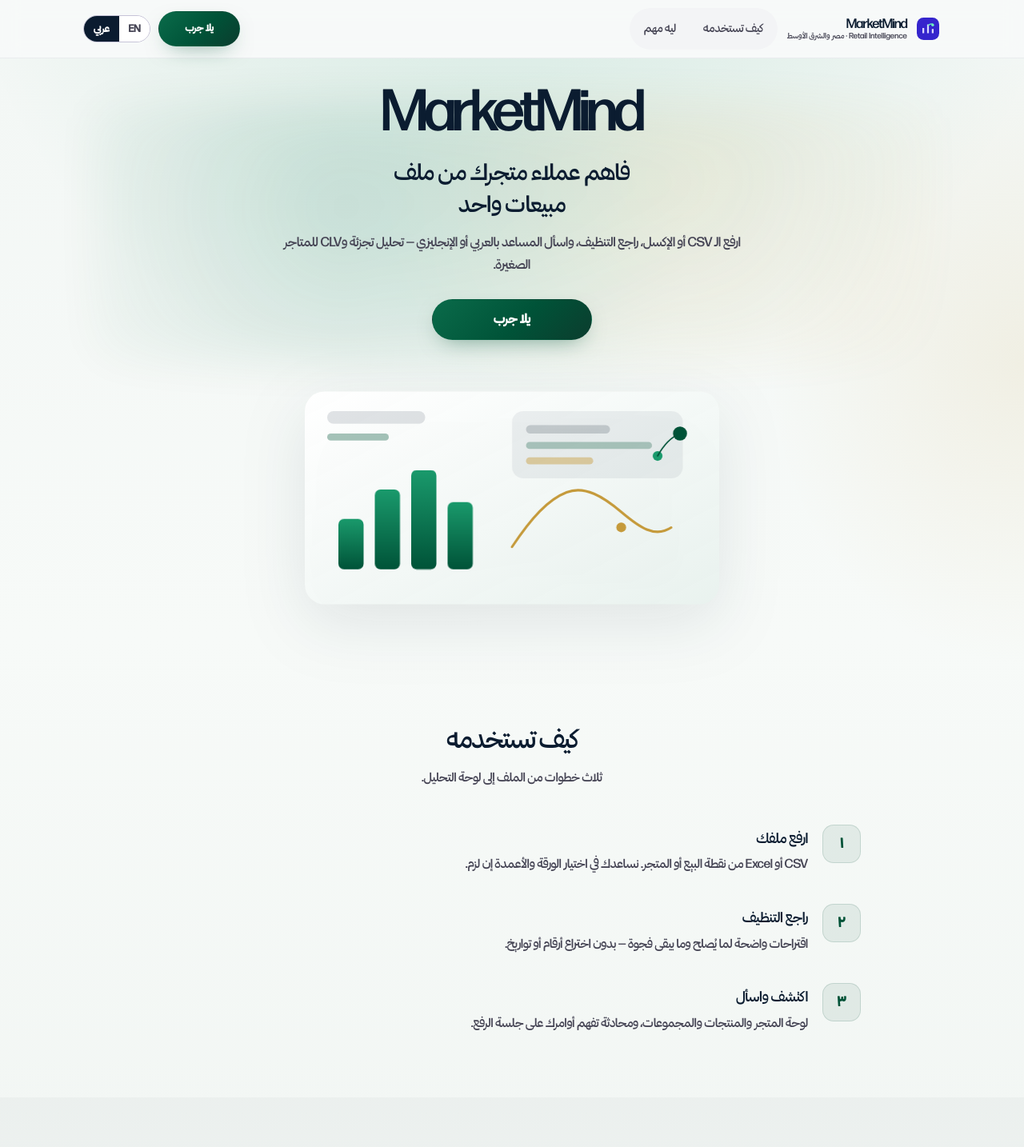
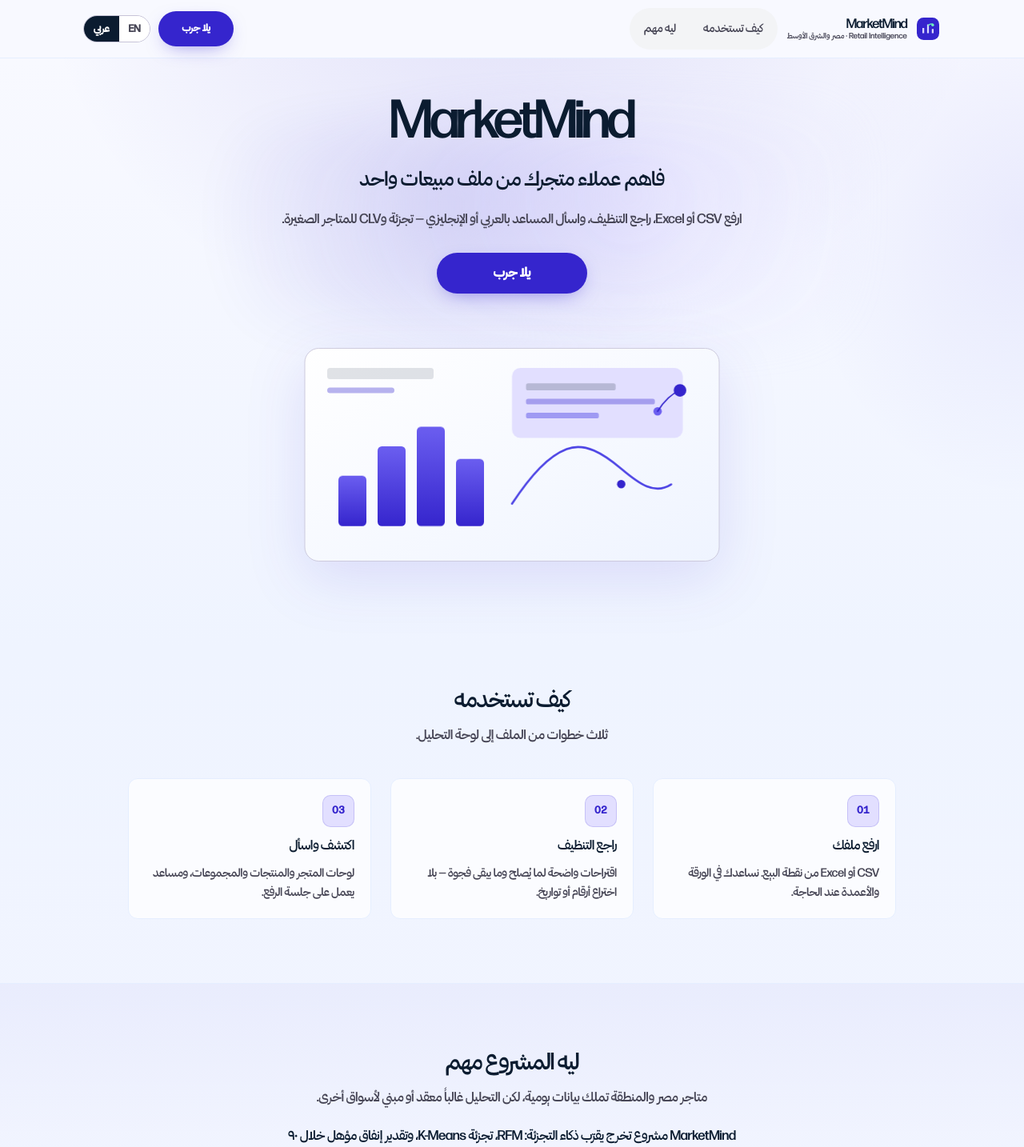
Before and after one commit to joeali12/MarketMind, a Next.js app in the folder web/: page / in a window 1280 px wide. Shown: the top 1434 px of the page at 80% size. Built offline with nearby package versions, Linux system fonts and the light colour scheme.

Commit message:
Restyle landing to MarketMind indigo brand.
Replace the mint/green hero with product blue tokens, fix type
hierarchy and geometric spacing, keep يلا جرب → /upload bilingual.

```diff
--- a/web/src/app/globals.css
+++ b/web/src/app/globals.css
@@ -1744,59 +1744,62 @@ th {
   margin-bottom: 2px;
 }
 
-/* —— Product landing (brand-first entry) —— */
+/* —— Product landing (indigo/blue brand · Swiss geometric) —— */
 .btn-cta {
-  background: linear-gradient(135deg, #0a6b4a 0%, #005338 55%, #0b3d2e 100%);
+  background: var(--indigo);
   color: var(--white);
   border-radius: var(--radius-btn);
-  padding-inline: 32px;
+  padding-inline: 28px;
   letter-spacing: 0.01em;
-  box-shadow: 0 10px 28px -12px rgba(0, 83, 56, 0.55);
+  box-shadow: 0 8px 24px -10px rgba(53, 37, 205, 0.55);
 }
 
 .btn-cta:hover:not(:disabled) {
-  background: linear-gradient(135deg, #12805a 0%, #006e4b 55%, #0a4f3a 100%);
+  background: var(--violet);
   color: var(--white);
 }
 
 .lang-chrome-landing {
-  background: rgba(247, 250, 248, 0.86);
-  border-bottom-color: rgba(11, 28, 48, 0.06);
+  background: rgba(248, 249, 255, 0.92);
+  border-bottom-color: var(--border-soft);
 }
 
 .lang-chrome-cta {
   text-decoration: none;
   white-space: nowrap;
+  font-family: var(--font-ar-display);
 }
 
 .landing {
+  --landing-space: 16px;
   position: relative;
   overflow: clip;
   background:
-    radial-gradient(ellipse 90% 55% at 50% -10%, rgba(26, 154, 108, 0.14), transparent 60%),
-    radial-gradient(ellipse 50% 40% at 100% 20%, rgba(197, 154, 59, 0.1), transparent 50%),
-    linear-gradient(180deg, #f3f7f5 0%, #f7faf8 38%, #eef3f0 100%);
+    radial-gradient(ellipse 80% 50% at 50% -8%, rgba(53, 37, 205, 0.12), transparent 58%),
+    radial-gradient(ellipse 40% 35% at 100% 12%, rgba(79, 70, 229, 0.08), transparent 55%),
+    linear-gradient(180deg, var(--bg) 0%, var(--sand) 42%, #f3f5ff 100%);
   color: var(--navy);
 }
 
 .landing-hero {
   position: relative;
-  min-height: min(92vh, 920px);
+  min-height: min(88vh, 860px);
   display: flex;
   align-items: center;
   justify-content: center;
-  padding: 32px 24px 48px;
+  padding: calc(var(--landing-space) * 2.5) calc(var(--landing-space) * 1.5)
+    calc(var(--landing-space) * 3);
   text-align: center;
 }
 
 .landing-hero-glow {
   position: absolute;
-  inset: 8% 10% auto;
-  height: 42%;
+  inset: 12% 18% auto;
+  height: 36%;
   background:
-    radial-gradient(circle at 30% 40%, rgba(0, 110, 75, 0.16), transparent 55%),
-    radial-gradient(circle at 70% 30%, rgba(197, 154, 59, 0.12), transparent 50%);
-  filter: blur(28px);
+    radial-gradient(circle at 40% 45%, rgba(53, 37, 205, 0.14), transparent 58%),
+    radial-gradient(circle at 68% 35%, rgba(226, 223, 255, 0.7), transparent 52%);
+  filter: blur(32px);
   pointer-events: none;
   animation: landing-glow 8s ease-in-out infinite alternate;
 }
@@ -1804,17 +1807,21 @@ th {
 .landing-hero-inner {
   position: relative;
   z-index: 1;
-  width: min(720px, 100%);
+  width: min(680px, 100%);
   margin: 0 auto;
+  display: flex;
+  flex-direction: column;
+  align-items: center;
+  gap: 0;
 }
 
 .landing-brand {
-  margin: 0 0 18px;
-  font-size: clamp(2.6rem, 9vw, 4.6rem);
-  line-height: 1;
-  letter-spacing: -0.04em;
+  margin: 0 0 calc(var(--landing-space) * 1.25);
+  font-size: clamp(2.75rem, 8vw, 4.25rem);
+  line-height: 1.05;
+  letter-spacing: -0.035em;
   color: var(--navy);
-  animation: landing-rise 620ms var(--ease-out) both;
+  animation: landing-rise 560ms var(--ease-out) both;
 }
 
 html[dir="ltr"] .landing-brand {
@@ -1828,97 +1835,111 @@ html[dir="rtl"] .landing-brand {
 }
 
 .landing-headline {
-  margin: 0 0 14px;
-  font-size: clamp(1.35rem, 3.6vw, 1.85rem);
-  line-height: 1.35;
+  margin: 0 0 var(--landing-space);
+  font-size: clamp(1.25rem, 2.8vw, 1.625rem);
+  line-height: 1.4;
   font-weight: 600;
   color: var(--navy);
-  max-width: 22ch;
-  margin-inline: auto;
-  animation: landing-rise 620ms var(--ease-out) 90ms both;
+  max-width: 34rem;
+  text-wrap: balance;
+  animation: landing-rise 560ms var(--ease-out) 80ms both;
 }
 
 .landing-support {
-  margin: 0 auto 28px;
-  max-width: 38rem;
+  margin: 0 0 calc(var(--landing-space) * 1.75);
+  max-width: 36rem;
   color: var(--muted);
-  font-size: 1.05rem;
+  font-size: 1.0625rem;
   line-height: 1.65;
-  animation: landing-rise 620ms var(--ease-out) 160ms both;
+  text-wrap: pretty;
+  animation: landing-rise 560ms var(--ease-out) 140ms both;
 }
 
 .landing-cta-row {
   display: flex;
   justify-content: center;
-  animation: landing-rise 620ms var(--ease-out) 230ms both;
+  animation: landing-rise 560ms var(--ease-out) 200ms both;
 }
 
 .landing-cta {
-  min-width: 200px;
-  font-size: 1.05rem;
+  min-width: 188px;
+  font-size: 1.0625rem;
+  font-family: var(--font-ar-display);
 }
 
 .landing-hero-visual {
-  margin-top: 40px;
-  animation: landing-rise 700ms var(--ease-out) 300ms both;
+  margin-top: calc(var(--landing-space) * 2.75);
+  width: 100%;
+  animation: landing-rise 640ms var(--ease-out) 260ms both;
 }
 
 .landing-visual {
   width: min(100%, 560px);
   height: auto;
+  aspect-ratio: 640 / 360;
   display: block;
   margin-inline: auto;
-  filter: drop-shadow(0 24px 40px rgba(11, 28, 48, 0.1));
+  filter: drop-shadow(0 20px 36px rgba(53, 37, 205, 0.12));
 }
 
 .landing-visual-bars rect {
   transform-origin: bottom center;
-  animation: landing-bar 900ms var(--ease-out) both;
+  animation: landing-bar 820ms var(--ease-out) both;
 }
 
 .landing-visual-bars rect:nth-child(1) {
-  animation-delay: 380ms;
+  animation-delay: 320ms;
 }
 .landing-visual-bars rect:nth-child(2) {
-  animation-delay: 460ms;
+  animation-delay: 400ms;
 }
 .landing-visual-bars rect:nth-child(3) {
-  animation-delay: 540ms;
+  animation-delay: 480ms;
 }
 .landing-visual-bars rect:nth-child(4) {
-  animation-delay: 620ms;
+  animation-delay: 560ms;
 }
 
 .landing-visual-line {
   stroke-dasharray: 280;
   stroke-dashoffset: 280;
-  animation: landing-draw 900ms var(--ease-out) 700ms both;
+  animation: landing-draw 820ms var(--ease-out) 640ms both;
 }
 
 .landing-section {
-  padding: 72px 24px;
+  padding: calc(var(--landing-space) * 5) calc(var(--landing-space) * 1.5);
 }
 
 .landing-section-inner {
-  max-width: 880px;
+  max-width: 960px;
   margin: 0 auto;
 }
 
+.landing-section-head {
+  margin-bottom: calc(var(--landing-space) * 2.5);
+  text-align: center;
+}
+
 .landing-section-title {
-  margin: 0 0 10px;
-  font-size: clamp(1.6rem, 3vw, 2.1rem);
-  letter-spacing: -0.02em;
+  margin: 0 0 calc(var(--landing-space) * 0.75);
+  font-size: clamp(1.5rem, 2.6vw, 1.875rem);
+  letter-spacing: -0.025em;
+  line-height: 1.2;
   text-align: center;
-  /* Clear sticky .lang-chrome (incl. wrapped mobile nav) on hash jumps */
   scroll-margin-top: calc(var(--header-h) + 48px);
 }
 
 .landing-section-lead {
-  margin: 0 auto 36px;
-  max-width: 36rem;
+  margin: 0 auto;
+  max-width: 34rem;
   text-align: center;
   color: var(--muted);
   line-height: 1.65;
+  font-size: 1.0625rem;
+}
+
+.landing-section-head .landing-section-lead {
+  margin-top: 0;
 }
 
 .landing-steps {
@@ -1926,92 +1947,106 @@ html[dir="rtl"] .landing-brand {
   margin: 0;
   padding: 0;
   display: grid;
-  gap: 20px;
-  counter-reset: none;
+  grid-template-columns: repeat(3, minmax(0, 1fr));
+  gap: calc(var(--landing-space) * 1.5);
 }
 
 .landing-step {
-  display: grid;
-  grid-template-columns: auto 1fr;
-  gap: 18px;
-  align-items: start;
-  padding: 8px 4px;
-  animation: landing-rise 560ms var(--ease-out) both;
+  display: flex;
+  flex-direction: column;
+  align-items: flex-start;
+  gap: calc(var(--landing-space) * 0.75);
+  padding: calc(var(--landing-space) * 1.25);
+  border: 1px solid var(--border-soft);
+  border-radius: var(--radius-sm);
+  background: rgba(255, 255, 255, 0.72);
+  animation: landing-rise 520ms var(--ease-out) both;
 }
 
 .landing-step:nth-child(1) {
   animation-delay: 40ms;
 }
 .landing-step:nth-child(2) {
-  animation-delay: 100ms;
+  animation-delay: 90ms;
 }
 .landing-step:nth-child(3) {
-  animation-delay: 160ms;
+  animation-delay: 140ms;
 }
 
 .landing-step-n {
-  width: 48px;
-  height: 48px;
-  border-radius: 14px;
+  width: 40px;
+  height: 40px;
+  border-radius: 10px;
   display: grid;
   place-items: center;
-  font-size: 1.15rem;
+  font-size: 0.8125rem;
   font-weight: 700;
-  color: var(--teal);
-  background: rgba(0, 83, 56, 0.08);
-  border: 1px solid rgba(0, 83, 56, 0.14);
+  letter-spacing: 0.02em;
+  color: var(--indigo);
+  background: var(--indigo-soft);
+  border: 1px solid rgba(53, 37, 205, 0.16);
+  font-variant-numeric: tabular-nums;
 }
 
 .landing-step h3 {
-  margin: 4px 0 6px;
-  font-size: 1.15rem;
+  margin: 0;
+  font-size: 1.0625rem;
+  line-height: 1.3;
+  letter-spacing: -0.01em;
 }
 
 .landing-step p {
   margin: 0;
   color: var(--muted);
   line-height: 1.6;
-  max-width: 42rem;
+  font-size: 0.9375rem;
 }
 
 .landing-why {
-  background: linear-gradient(180deg, rgba(11, 28, 48, 0.03), transparent);
+  background: linear-gradient(180deg, rgba(53, 37, 205, 0.04), transparent 70%);
+  border-block: 1px solid var(--border-soft);
 }
 
 .landing-why-inner {
-  max-width: 640px;
+  max-width: 40rem;
 }
 
 .landing-why-body {
-  margin: 0 auto;
+  margin: calc(var(--landing-space) * 1.25) auto 0;
   text-align: center;
   line-height: 1.7;
   color: var(--navy);
-  font-size: 1.05rem;
+  font-size: 1.0625rem;
+  max-width: 36rem;
 }
 
 .landing-final {
   text-align: center;
-  padding: 56px 24px 40px;
+  padding: calc(var(--landing-space) * 4) calc(var(--landing-space) * 1.5)
+    calc(var(--landing-space) * 2.5);
 }
 
 .landing-final h2 {
-  margin: 0 0 22px;
-  font-size: clamp(1.35rem, 3vw, 1.75rem);
+  margin: 0 0 calc(var(--landing-space) * 1.5);
+  font-size: clamp(1.25rem, 2.4vw, 1.625rem);
+  line-height: 1.3;
+  letter-spacing: -0.02em;
+  text-wrap: balance;
 }
 
 .landing-foot {
   margin: 0;
-  padding: 0 24px 48px;
+  padding: 0 calc(var(--landing-space) * 1.5) calc(var(--landing-space) * 3);
   text-align: center;
   color: var(--muted);
-  font-size: 0.85rem;
+  font-size: 0.8125rem;
+  line-height: 1.5;
 }
 
 @keyframes landing-rise {
   from {
     opacity: 0;
-    transform: translateY(16px);
+    transform: translateY(12px);
   }
   to {
     opacity: 1;
@@ -2021,19 +2056,19 @@ html[dir="rtl"] .landing-brand {
 
 @keyframes landing-glow {
   from {
-    opacity: 0.75;
+    opacity: 0.8;
     transform: scale(1);
   }
   to {
     opacity: 1;
-    transform: scale(1.04);
+    transform: scale(1.03);
   }
 }
 
 @keyframes landing-bar {
   from {
     opacity: 0;
-    transform: scaleY(0.35);
+    transform: scaleY(0.4);
   }
   to {
     opacity: 1;
@@ -2047,23 +2082,22 @@ html[dir="rtl"] .landing-brand {
   }
 }
 
+@media (max-width: 860px) {
+  .landing-steps {
+    grid-template-columns: 1fr;
+    max-width: 28rem;
+    margin-inline: auto;
+  }
+}
+
 @media (max-width: 640px) {
   .landing-hero {
     min-height: auto;
-    padding-top: 24px;
-  }
-
-  .landing-headline {
-    max-width: none;
+    padding-top: calc(var(--landing-space) * 1.5);
   }
 
   .landing-step {
-    gap: 14px;
-  }
-
-  .landing-step-n {
-    width: 42px;
-    height: 42px;
+    padding: var(--landing-space);
   }
 
   .lang-chrome-landing .lang-chrome-nav {
--- a/web/src/app/page.tsx
+++ b/web/src/app/page.tsx
@@ -8,59 +8,59 @@ const COPY = {
     brand: "MarketMind",
     headline: "فاهم عملاء متجرك من ملف مبيعات واحد",
     support:
-      "ارفع الـ CSV أو الإكسل، راجع التنظيف، واسأل المساعد بالعربي أو الإنجليزي — تحليل تجزئة وCLV للمتاجر الصغيرة.",
+      "ارفع CSV أو Excel، راجع التنظيف، واسأل المساعد بالعربي أو الإنجليزي — تجزئة وCLV للمتاجر الصغيرة.",
     cta: "يلا جرب",
     howTitle: "كيف تستخدمه",
     howLead: "ثلاث خطوات من الملف إلى لوحة التحليل.",
     steps: [
       {
-        n: "١",
+        n: "01",
         title: "ارفع ملفك",
-        body: "CSV أو Excel من نقطة البيع أو المتجر. نساعدك في اختيار الورقة والأعمدة إن لزم.",
+        body: "CSV أو Excel من نقطة البيع. نساعدك في الورقة والأعمدة عند الحاجة.",
       },
       {
-        n: "٢",
+        n: "02",
         title: "راجع التنظيف",
-        body: "اقتراحات واضحة لما يُصلح وما يبقى فجوة — بدون اختراع أرقام أو تواريخ.",
+        body: "اقتراحات واضحة لما يُصلح وما يبقى فجوة — بلا اختراع أرقام أو تواريخ.",
       },
       {
-        n: "٣",
+        n: "03",
         title: "اكتشف واسأل",
-        body: "لوحة المتجر والمنتجات والمجموعات، ومحادثة تفهم أوامرك على جلسة الرفع.",
+        body: "لوحات المتجر والمنتجات والمجموعات، ومساعد يعمل على جلسة الرفع.",
       },
     ],
     whyTitle: "ليه المشروع مهم",
     whyLead:
-      "متاجر مصر والمنطقة تملك بيانات يومية، لكن التحليل غالباً معقد أو مخصص لأسواق أخرى.",
+      "متاجر مصر والمنطقة تملك بيانات يومية، لكن التحليل غالباً معقد أو مبني لأسواق أخرى.",
     whyBody:
-      "MarketMind مشروع تخرج يقرّب ذكاء التجزئة: RFM وتجزئة K-Means وتقدير إنفاق مؤهل خلال ٩٠ يوماً — بواجهة ثنائية اللغة تبدأ من ملفك أنت.",
+      "MarketMind مشروع تخرج يقرّب ذكاء التجزئة: RFM، تجزئة K-Means، وتقدير إنفاق مؤهل خلال ٩٠ يوماً — بواجهة ثنائية اللغة تبدأ من ملفك.",
     finalTitle: "جاهز تجرب على بياناتك؟",
     finalCta: "يلا جرب",
-    foot: "مشروع تخرج · واجهة المنتج على Vercel · Streamlit للنسخة الأكاديمية فقط",
+    foot: "مشروع تخرج · المنتج على Vercel · Streamlit للنسخة الأكاديمية فقط",
   },
   en: {
     brand: "MarketMind",
     headline: "Understand your store’s customers from one sales file",
     support:
-      "Upload CSV or Excel, review cleaning, and chat in Arabic or English — segmentation and CLV built for SME retailers.",
-    cta: "Let’s try",
+      "Upload CSV or Excel, review cleaning, and chat in Arabic or English — segmentation and CLV for SME retailers.",
+    cta: "يلا جرب",
     howTitle: "How to use it",
     howLead: "Three steps from file to insight.",
     steps: [
       {
-        n: "1",
+        n: "01",
         title: "Upload your file",
         body: "CSV or Excel from POS or your store. We’ll help pick the sheet and columns when needed.",
       },
       {
-        n: "2",
+        n: "02",
         title: "Review cleaning",
         body: "Clear proposals for what to fix and what stays a gap — no invented IDs, dates, or quantities.",
       },
       {
-        n: "3",
+        n: "03",
         title: "Explore and ask",
-        body: "Store, products, and groups dashboards, plus an assistant that runs on your upload session.",
+        body: "Store, products, and groups dashboards, plus an assistant scoped to your upload session.",
       },
     ],
     whyTitle: "Why it matters",
@@ -69,7 +69,7 @@ const COPY = {
     whyBody:
       "MarketMind is a graduation product that brings retail intelligence closer: RFM, K-Means segments, and eligible spend in the next 90 days — bilingual UI that starts from your file.",
     finalTitle: "Ready to try it on your data?",
-    finalCta: "Let’s try",
+    finalCta: "يلا جرب",
     foot: "Graduation project · product UI on Vercel · Streamlit is academic PDF only",
   },
 } as const;
@@ -79,47 +79,49 @@ function LandingVisual() {
     <svg
       className="landing-visual"
       viewBox="0 0 640 360"
+      width={640}
+      height={360}
       role="img"
       aria-hidden
     >
       <defs>
         <linearGradient id="lv-panel" x1="0" y1="0" x2="1" y2="1">
-          <stop offset="0%" stopColor="#ffffff" stopOpacity="0.95" />
-          <stop offset="100%" stopColor="#e8f2ee" stopOpacity="0.9" />
+          <stop offset="0%" stopColor="#ffffff" />
+          <stop offset="100%" stopColor="#eff4ff" />
         </linearGradient>
         <linearGradient id="lv-bar" x1="0" y1="1" x2="0" y2="0">
-          <stop offset="0%" stopColor="#005338" />
-          <stop offset="100%" stopColor="#1a9a6c" />
+          <stop offset="0%" stopColor="#3525cd" />
+          <stop offset="100%" stopColor="#6b5ef0" />
         </linearGradient>
       </defs>
-      <rect x="24" y="28" width="592" height="304" rx="28" fill="url(#lv-panel)" />
-      <rect x="56" y="56" width="140" height="18" rx="9" fill="#0b1c30" opacity="0.12" />
-      <rect x="56" y="88" width="88" height="10" rx="5" fill="#005338" opacity="0.35" />
+      <rect x="24" y="28" width="592" height="304" rx="20" fill="url(#lv-panel)" stroke="#c7c4d8" strokeWidth="1" />
+      <rect x="56" y="56" width="152" height="16" rx="4" fill="#0b1c30" opacity="0.12" />
+      <rect x="56" y="84" width="96" height="8" rx="4" fill="#3525cd" opacity="0.35" />
       <g className="landing-visual-bars">
-        <rect x="72" y="210" width="36" height="72" rx="8" fill="url(#lv-bar)" opacity="0.55" />
-        <rect x="124" y="168" width="36" height="114" rx="8" fill="url(#lv-bar)" opacity="0.75" />
-        <rect x="176" y="140" width="36" height="142" rx="8" fill="url(#lv-bar)" />
-        <rect x="228" y="186" width="36" height="96" rx="8" fill="url(#lv-bar)" opacity="0.65" />
+        <rect x="72" y="210" width="40" height="72" rx="6" fill="url(#lv-bar)" opacity="0.45" />
+        <rect x="128" y="168" width="40" height="114" rx="6" fill="url(#lv-bar)" opacity="0.7" />
+        <rect x="184" y="140" width="40" height="142" rx="6" fill="url(#lv-bar)" />
+        <rect x="240" y="186" width="40" height="96" rx="6" fill="url(#lv-bar)" opacity="0.55" />
       </g>
       <path
         className="landing-visual-line"
         d="M320 250c28-42 52-68 78-78s52 6 78 28 48 38 72 22"
         fill="none"
-        stroke="#c59a3b"
-        strokeWidth="3.5"
+        stroke="#4f46e5"
+        strokeWidth="3"
         strokeLinecap="round"
       />
-      <circle cx="476" cy="222" r="7" fill="#c59a3b" />
-      <rect x="320" y="56" width="244" height="96" rx="16" fill="#0b1c30" opacity="0.06" />
-      <rect x="340" y="76" width="120" height="12" rx="6" fill="#0b1c30" opacity="0.18" />
-      <rect x="340" y="100" width="180" height="10" rx="5" fill="#005338" opacity="0.28" />
-      <rect x="340" y="122" width="96" height="10" rx="5" fill="#c59a3b" opacity="0.45" />
+      <circle cx="476" cy="222" r="6" fill="#3525cd" />
+      <rect x="320" y="56" width="244" height="100" rx="12" fill="#e2dfff" />
+      <rect x="340" y="78" width="128" height="10" rx="3" fill="#0b1c30" opacity="0.2" />
+      <rect x="340" y="100" width="184" height="8" rx="3" fill="#3525cd" opacity="0.35" />
+      <rect x="340" y="120" width="104" height="8" rx="3" fill="#4f46e5" opacity="0.45" />
       <g className="landing-visual-nodes">
-        <circle cx="560" cy="88" r="10" fill="#005338" />
-        <circle cx="528" cy="120" r="7" fill="#1a9a6c" />
+        <circle cx="560" cy="88" r="9" fill="#3525cd" />
+        <circle cx="528" cy="118" r="6" fill="#6b5ef0" />
         <path
-          d="M528 120c10-18 22-28 32-32"
-          stroke="#005338"
+          d="M528 118c10-16 22-26 32-30"
+          stroke="#3525cd"
           strokeWidth="2"
           fill="none"
           strokeLinecap="round"
@@ -157,20 +159,20 @@ export default function HomePage() {
 
       <section className="landing-section" aria-labelledby="how-title">
         <div className="landing-section-inner">
+          <header className="landing-section-head">
             <h2 id="how-title" className="landing-section-title">
               {t.howTitle}
             </h2>
             <p className="landing-section-lead">{t.howLead}</p>
+          </header>
           <ol className="landing-steps">
             {t.steps.map((step) => (
               <li key={step.n} className="landing-step">
                 <span className="landing-step-n" aria-hidden>
                   {step.n}
                 </span>
-                <div>
                 <h3>{step.title}</h3>
                 <p>{step.body}</p>
-                </div>
               </li>
             ))}
           </ol>
--- a/web/src/components/LangChrome.tsx
+++ b/web/src/components/LangChrome.tsx
@@ -80,7 +80,7 @@ export function LangChrome() {
           )}
           {onLanding && (
             <Link href="/upload" className="btn btn-cta btn-sm lang-chrome-cta">
-              {lang === "ar" ? "يلا جرب" : "Let’s try"}
+              يلا جرب
             </Link>
           )}
           <div className="lang-switch" role="group" aria-label="Language">
```
Lines whose indentation alone changed are shown as unchanged.
